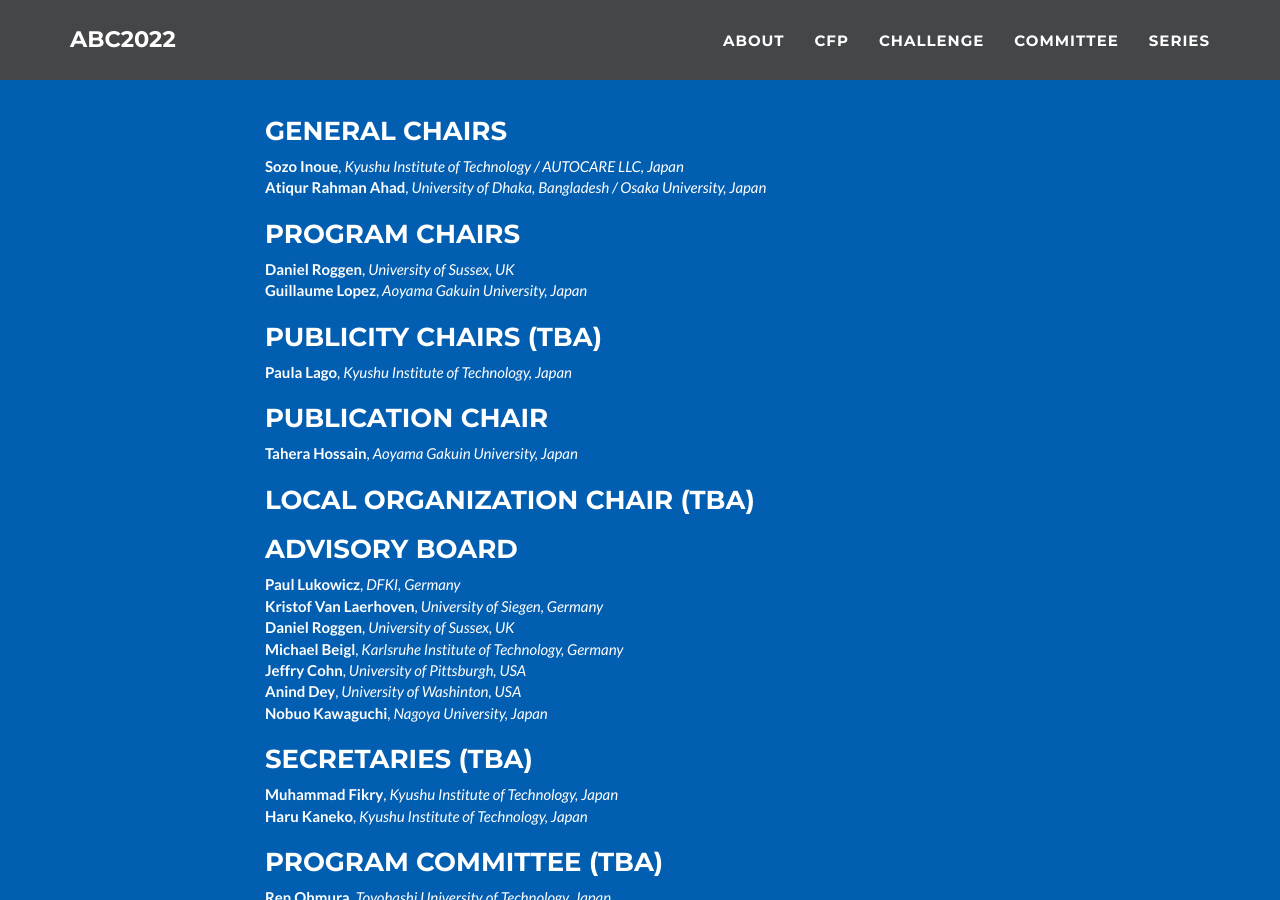
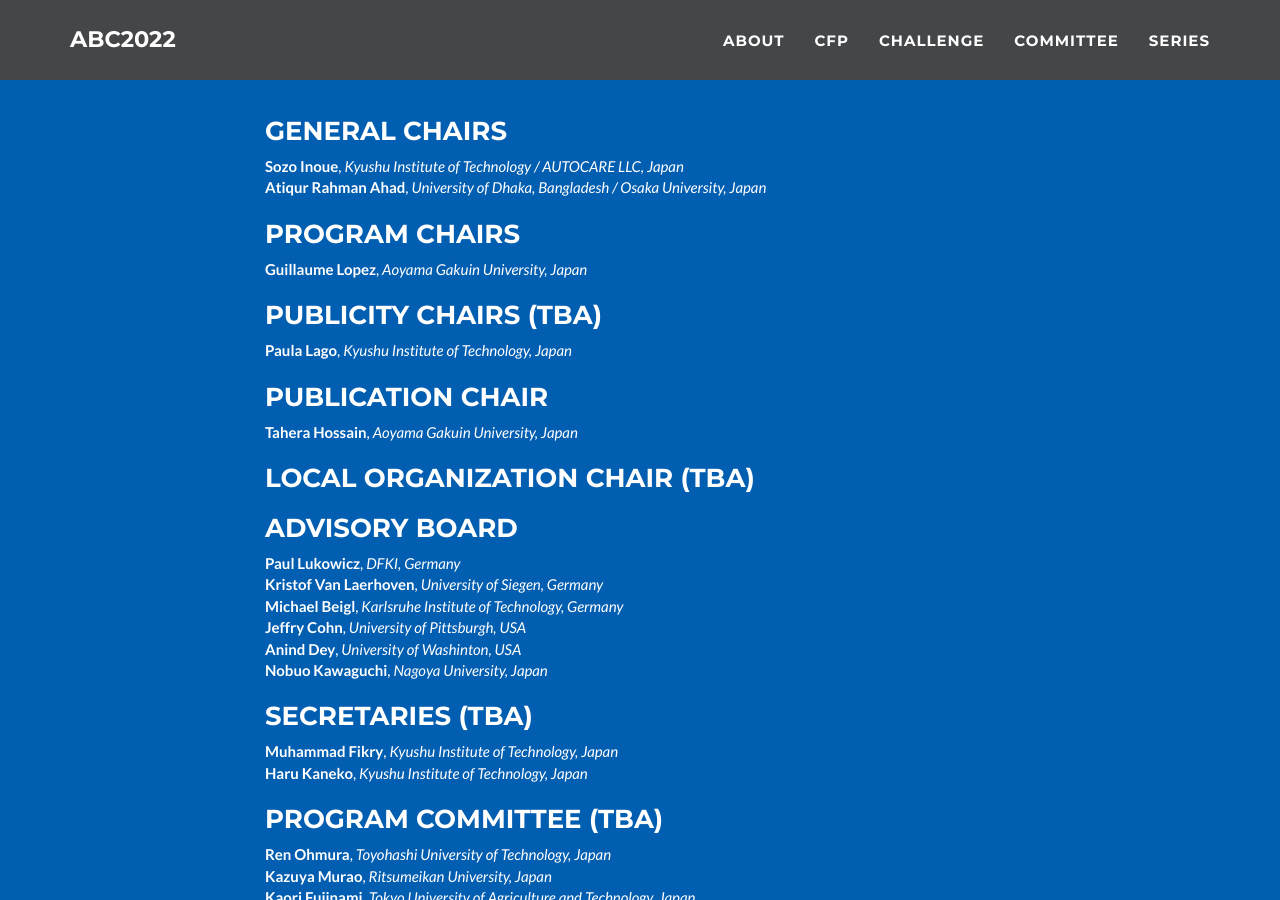
Before and after one commit to abc-research/abc-research.github.io, a Jekyll site: the page built from index.html, in a window 1280 px wide and 900 px high, scrolled down 3713 px. Built offline with Jekyll 4.4.1, drawn with Linux system fonts in a browser that asks for light colours; part of the change alters nothing that is shown.

Commit message:
Update _config.yml

```diff
--- a/_config.yml
+++ b/_config.yml
@@ -218,8 +218,8 @@ committee:
         affil: University of Dhaka, Bangladesh / Osaka University, Japan
   - role: Program Chairs
     member:
-      - name: Daniel Roggen
-        affil: University of Sussex, UK
+#      - name: Daniel Roggen
+#        affil: University of Sussex, UK
       - name: Guillaume Lopez
         affil: Aoyama Gakuin University, Japan
   - role: Publicity Chairs (TBA)
@@ -244,8 +244,8 @@ committee:
         affil: DFKI, Germany
       - name: Kristof Van Laerhoven
         affil: University of Siegen, Germany
-      - name: Daniel Roggen
-        affil: University of Sussex, UK
+#      - name: Daniel Roggen
+#        affil: University of Sussex, UK
       - name: Michael Beigl
         affil: Karlsruhe Institute of Technology, Germany
       - name: Jeffry Cohn
```
